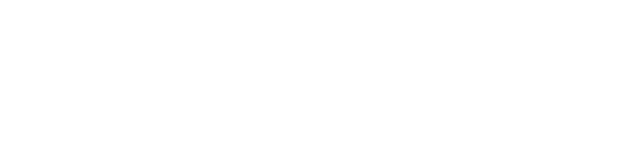
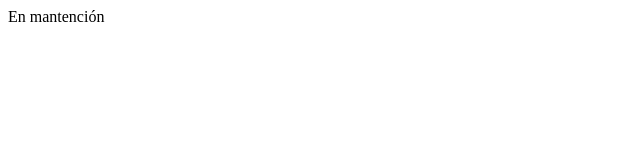
Before and after one commit to arferreiraf/tadchile.cl, a plain HTML site: page index.html in a window 1280 px wide. Shown: the whole page, without its empty margins (0-640 px from the left). Drawn offline with Linux system fonts and the light colour scheme.

Commit message:
correcion de contenido

```diff
--- a/index.html
+++ b/index.html
@@ -6,3 +6,6 @@
 <title>TAD Chile</title>
 </head>
 <body>
+    <div>En mantenci&oacute;n</div>
+</body>
+</html>
```
